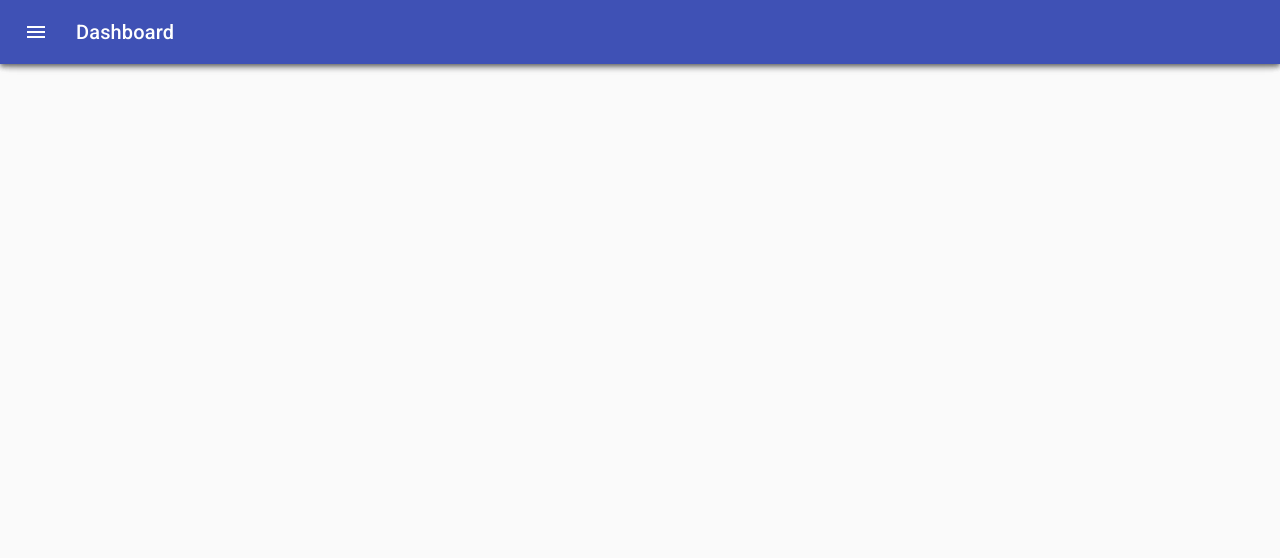
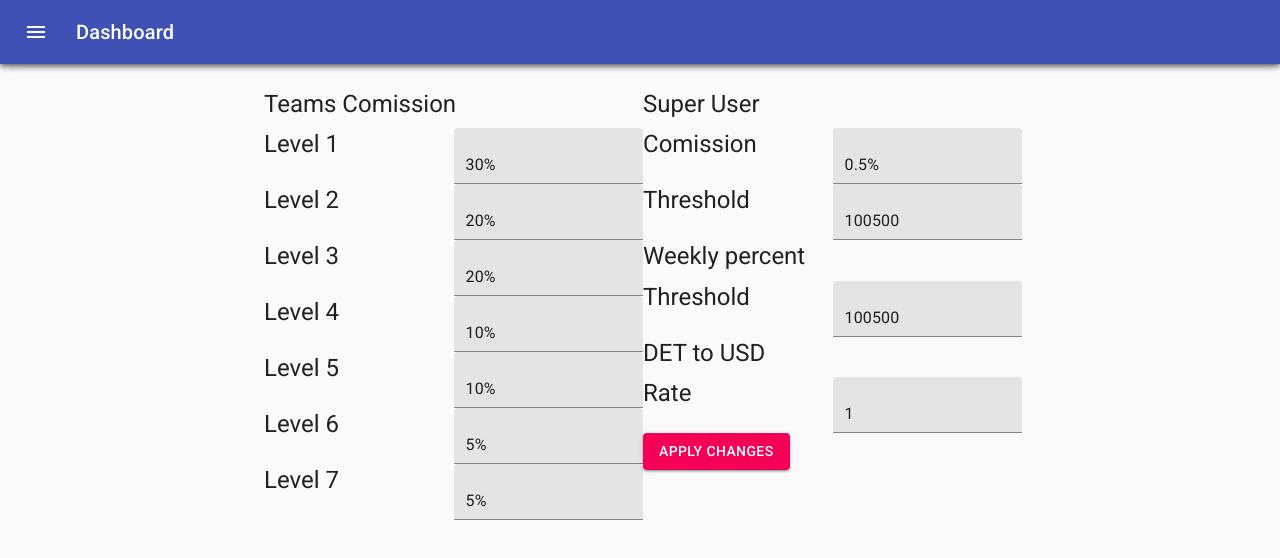
Before and after one commit to Stech97/Crypto, a React (Create React App) app: page /pages/account/finance in a window 1280 px wide. Shown: the top 558 px of the page. Built offline with nearby package versions, Linux system fonts and the light colour scheme.

Commit message:
Dashboard and Finance elements layout

```diff
--- a/src/pages/account/Pages.jsx
+++ b/src/pages/account/Pages.jsx
@@ -8,6 +8,7 @@ import RouteWithSubRoutes from '../../Routes';
 import Header from './Header';
 import Sidebar from './Sidebar';
 import Dashboard from './components/Dashboard';
+import Finance from './components/Finance';
 
 const drawerWidth = 240;
 
--- a/src/pages/account/components/Finance.jsx
+++ b/src/pages/account/components/Finance.jsx
@@ -8,14 +8,32 @@ import FormControl from '@material-ui/core/FormControl';
 import Select from '@material-ui/core/Select';
 import NativeSelect from '@material-ui/core/NativeSelect';
 import Typography from '@material-ui/core/Typography';
+import Button from '@material-ui/core/Button';
 import clsx from 'clsx';
 import { makeStyles, useTheme } from '@material-ui/core/styles';
+import Table from '@material-ui/core/Table';
+import TableBody from '@material-ui/core/TableBody';
+import TableCell from '@material-ui/core/TableCell';
+import TableContainer from '@material-ui/core/TableContainer';
+import TableHead from '@material-ui/core/TableHead';
+import TableRow from '@material-ui/core/TableRow';
+import Paper from '@material-ui/core/Paper';
+import TextField from '@material-ui/core/TextField';
 
 const drawerWidth = 240;
 
 const useStyles = makeStyles((theme) => ({
+  table: {
+    minWidth: 650,
+  },
   root: {
     display: 'flex',
+    flexGrow: 1,
+  },
+  paper: {
+    padding: theme.spacing(2),
+    textAlign: 'center',
+    color: theme.palette.text.secondary,
   },
   appBar: {
     transition: theme.transitions.create(['margin', 'width'], {
@@ -70,7 +88,7 @@ const useStyles = makeStyles((theme) => ({
   },
 }));
 
-export default function Dashboard(props) {
+export default function Finance(props) {
   const classes = useStyles();
   const theme = useTheme();
 
@@ -87,117 +105,342 @@ export default function Dashboard(props) {
         justify="flex-start"
         alignItems="flex-start"
       >
-        <Card className={classes.root}>
-          <CardContent>
+        <Grid item xs={6}>
+          <Grid
+            container
+            direction="column"
+            justify="flex-start"
+            alignItems="flex-start"
+          >
+            {' '}
+            <Grid item xs={12}>
               <Typography
                 className={classes.title}
-              variant="h4"
-              component="h2"
+                variant="h5"
+                component="p"
                 gutterBottom
               >
-              Added Funds
+                Teams Comission
               </Typography>
-            <Typography variant="p" component="h2">
-              BTC 1.02
-            </Typography>
-          </CardContent>
-        </Card>
-
-        <Card className={classes.root}>
-          <CardContent>
+            </Grid>
+            <Grid
+              container
+              direction="row"
+              justify="flex-start"
+              alignItems="flex-start"
+            >
+              <Grid item xs={6}>
                 <Typography
                   className={classes.title}
-              variant="h4"
-              component="h2"
+                  variant="h5"
+                  component="p"
                   gutterBottom
                 >
-              Invested Ammount
+                  Level 1
                 </Typography>
-            <Typography variant="p" component="h2">
-              BTC 1.02
-            </Typography>
-          </CardContent>
-        </Card>
-
-        <Card className={classes.root}>
-          <CardContent>
+              </Grid>
+              <Grid item xs={6}>
+                <TextField
+                  id="filled-basic"
+                  variant="filled"
+                  defaultValue="30%"
+                />
+              </Grid>
+            </Grid>
+            <Grid
+              container
+              direction="row"
+              justify="flex-start"
+              alignItems="flex-start"
+            >
+              <Grid item xs={6}>
                 <Typography
                   className={classes.title}
-              variant="h4"
-              component="h2"
+                  variant="h5"
+                  component="p"
                   gutterBottom
                 >
-              Registered Users
+                  Level 2
                 </Typography>
-            <Typography variant="p" component="h2">
-              100500
-            </Typography>
-          </CardContent>
-        </Card>
-
-        <Card className={classes.root}>
-          <CardContent>
+              </Grid>
+              <Grid item xs={6}>
+                <TextField
+                  id="filled-basic"
+                  variant="filled"
+                  defaultValue="20%"
+                />
+              </Grid>
+            </Grid>
+            <Grid
+              container
+              direction="row"
+              justify="flex-start"
+              alignItems="flex-start"
+            >
+              <Grid item xs={6}>
                 <Typography
                   className={classes.title}
-              variant="h4"
-              component="h2"
+                  variant="h5"
+                  component="p"
                   gutterBottom
                 >
-              Users with investments
+                  Level 3
                 </Typography>
-            <Typography variant="p" component="h2">
-              50250
-            </Typography>
-          </CardContent>
-        </Card>
-
-        <Card className={classes.root}>
-          <CardContent>
+              </Grid>
+              <Grid item xs={6}>
+                <TextField
+                  id="filled-basic"
+                  variant="filled"
+                  defaultValue="20%"
+                />
+              </Grid>
+            </Grid>
+            <Grid
+              container
+              direction="row"
+              justify="flex-start"
+              alignItems="flex-start"
+            >
+              <Grid item xs={6}>
                 <Typography
                   className={classes.title}
-              variant="h4"
-              component="h2"
+                  variant="h5"
+                  component="p"
                   gutterBottom
                 >
-              Withdrawn amount
+                  Level 4
                 </Typography>
-            <Typography variant="p" component="h2">
-              BTC 0.521
-            </Typography>
-          </CardContent>
-        </Card>
-
-        <Card className={classes.root}>
-          <CardContent>
+              </Grid>
+              <Grid item xs={6}>
+                <TextField
+                  id="filled-basic"
+                  variant="filled"
+                  defaultValue="10%"
+                />
+              </Grid>
+            </Grid>
+            <Grid
+              container
+              direction="row"
+              justify="flex-start"
+              alignItems="flex-start"
+            >
+              <Grid item xs={6}>
                 <Typography
                   className={classes.title}
-              variant="h4"
-              component="h2"
+                  variant="h5"
+                  component="p"
                   gutterBottom
                 >
-              User Balance
+                  Level 5
                 </Typography>
-            <Typography variant="p" component="h2">
-              BTC 0.521
-            </Typography>
-          </CardContent>
-        </Card>
-
-        <Card className={classes.root}>
-          <CardContent>
+              </Grid>
+              <Grid item xs={6}>
+                <TextField
+                  id="filled-basic"
+                  variant="filled"
+                  defaultValue="10%"
+                />
+              </Grid>
+            </Grid>
+            <Grid
+              container
+              direction="row"
+              justify="flex-start"
+              alignItems="flex-start"
+            >
+              <Grid item xs={6}>
                 <Typography
                   className={classes.title}
-              variant="h4"
-              component="h2"
+                  variant="h5"
+                  component="p"
                   gutterBottom
                 >
-              Comission payed to users
+                  Level 6
                 </Typography>
-            <Typography variant="p" component="h2">
-              DET 100500
+              </Grid>
+              <Grid item xs={6}>
+                <TextField
+                  id="filled-basic"
+                  variant="filled"
+                  defaultValue="5%"
+                />
+              </Grid>
+            </Grid>
+            <Grid
+              container
+              direction="row"
+              justify="flex-start"
+              alignItems="flex-start"
+            >
+              <Grid item xs={6}>
+                <Typography
+                  className={classes.title}
+                  variant="h5"
+                  component="p"
+                  gutterBottom
+                >
+                  Level 7
                 </Typography>
-          </CardContent>
-        </Card>
+              </Grid>
+              <Grid item xs={6}>
+                <TextField
+                  id="filled-basic"
+                  variant="filled"
+                  defaultValue="5%"
+                />
+              </Grid>
+            </Grid>
+          </Grid>
+        </Grid>
+        <Grid item xs={6}>
+          <Grid
+            container
+            direction="column"
+            justify="flex-start"
+            alignItems="flex-start"
+          >
+            {' '}
+            <Grid item xs={12}>
+              <Typography
+                className={classes.title}
+                variant="h5"
+                component="p"
+                gutterBottom
+              >
+                Super User
+              </Typography>
+            </Grid>
+            <Grid
+              container
+              direction="row"
+              justify="flex-start"
+              alignItems="flex-start"
+            >
+              <Grid item xs={6}>
+                <Typography
+                  className={classes.title}
+                  variant="h5"
+                  component="p"
+                  gutterBottom
+                >
+                  Comission
+                </Typography>
+              </Grid>
+              <Grid item xs={6}>
+                <TextField
+                  id="filled-basic"
+                  variant="filled"
+                  defaultValue="0.5%"
+                />
+              </Grid>
+            </Grid>
+            <Grid
+              container
+              direction="row"
+              justify="flex-start"
+              alignItems="flex-start"
+            >
+              <Grid item xs={6}>
+                <Typography
+                  className={classes.title}
+                  variant="h5"
+                  component="p"
+                  gutterBottom
+                >
+                  Threshold
+                </Typography>
+              </Grid>
+              <Grid item xs={6}>
+                <TextField
+                  id="filled-basic"
+                  variant="filled"
+                  defaultValue="100500"
+                />
+              </Grid>
+            </Grid>
+            <Grid
+              container
+              direction="row"
+              justify="flex-start"
+              alignItems="flex-start"
+            >
+              <Grid item xs={12}>
+                <Typography
+                  className={classes.title}
+                  variant="h5"
+                  component="p"
+                  gutterBottom
+                >
+                  Weekly percent
+                </Typography>
+              </Grid>
+              <Grid item xs={6}>
+                <Typography
+                  className={classes.title}
+                  variant="h5"
+                  component="p"
+                  gutterBottom
+                >
+                  Threshold
+                </Typography>
+              </Grid>
+              <Grid item xs={6}>
+                <TextField
+                  id="filled-basic"
+                  variant="filled"
+                  defaultValue="100500"
+                />
+              </Grid>
+            </Grid>
+            <Grid
+              container
+              direction="row"
+              justify="flex-start"
+              alignItems="flex-start"
+            >
+              <Grid item xs={12}>
+                <Typography
+                  className={classes.title}
+                  variant="h5"
+                  component="p"
+                  gutterBottom
+                >
+                  DET to USD
+                </Typography>
+              </Grid>
+              <Grid item xs={6}>
+                <Typography
+                  className={classes.title}
+                  variant="h5"
+                  component="p"
+                  gutterBottom
+                >
+                  Rate
+                </Typography>
+              </Grid>
+              <Grid item xs={6}>
+                <TextField
+                  id="filled-basic"
+                  variant="filled"
+                  defaultValue="1"
+                />
+              </Grid>
+            </Grid>
+            <Grid
+              container
+              direction="row"
+              justify="flex-start"
+              alignItems="flex-start"
+            >
+              <Grid item xs={6}>
+                <Button variant="contained" color="secondary">
+                  Apply changes
+                </Button>
+              </Grid>
+            </Grid>
+          </Grid>
+        </Grid>
       </Grid>
     </main>
   );
```
Also changed, not shown: src/config.js (+32 -31 lines). Lines whose indentation alone changed are shown as unchanged.
